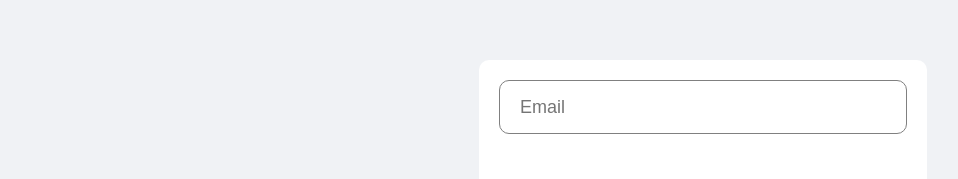
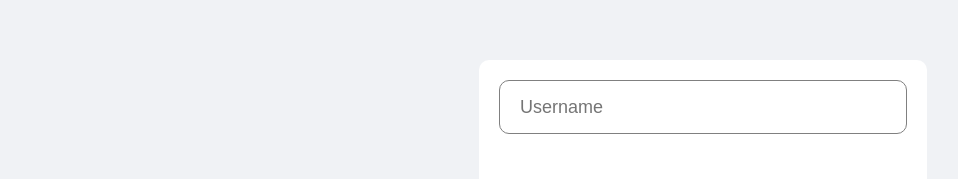
Before and after one commit to emre-sahinn/MultiplayerGameUsingMicroservices, a React (Create React App) app in the folder website/: page / in a window 1280 px wide. Shown: the part 170-349 px from the top of the page, without its empty margins (161-1119 px from the left). Built offline with nearby package versions, Linux system fonts and the light colour scheme.

Commit message:
login ve register sayfalarina fonksiyonlar eklendi

```diff
--- a/website/src/components/login/Login.js
+++ b/website/src/components/login/Login.js
@@ -8,16 +8,26 @@ import { ToastContainer, toast } from 'react-toastify';
 import 'react-toastify/dist/ReactToastify.css';
 
 export default function Login() {
-  const email= useRef();
+  const username= useRef();
   const password= useRef();
 
 
  // const { user,isFetching,error,dispatch}=useContext(AuthContext);
 
-  const handleClick= (e)=>{
+  const handleClick= async(e)=>{
     e.preventDefault(); //logine basınca sayfa yenilenmesin diye
+   console.log("xyz");
+   try{
+    const res = await axios.post("http://localhost:80/api/database/login",{ username:username.current.value,password:password.current.value});
+    console.log("res",res.data);
+    toast.success("başarılı");
+   }catch(err){
 
-    //loginCall({email:email.current.value,password:password.current.value},dispatch);
+     toast.error("lütfen bilgilerinizi kontrol edin");
+
+   }
+
+
 
   };
 
@@ -34,11 +44,10 @@ export default function Login() {
           < form className="loginBox" onSubmit={handleClick}>
 
             <input
-            placeholder="Email"
-            type="email"
+            placeholder="Username"
             className="loginInput"
             required
-            ref={email} />
+            ref={username} />
             <input
             placeholder="Password"
             type="password"
--- a/website/src/components/register/Register.js
+++ b/website/src/components/register/Register.js
@@ -7,14 +7,13 @@ import { ToastContainer, toast } from 'react-toastify';
 
 export default function Register() {
   const username = useRef();
-  const email = useRef();
   const password = useRef();
   const passwordAgain = useRef();
 
 
   const handleClick = async (e) => {
     e.preventDefault(); //logine basınca sayfa yenilenmesin diye
-    /*
+
     if (passwordAgain.current.value !== password.current.value) {
       passwordAgain.current.setCustomValidity("password dont match");
       toast.error("parolalar eşleşmiyor")
@@ -22,20 +21,19 @@ export default function Register() {
     } else {
       const user = {
         username: username.current.value,
-        email: email.current.value,
         password: password.current.value,
       };
       try {
-        const res = await axios.post("/auth/activateAccount/", user); //current chat varsa önemli
+        const res = await axios.post("http://localhost:80/api/database/register/", user); //current chat varsa önemli
         console.log("buraya girildi")
 
         toast.success("please check your email");
 
       } catch (err) {
         console.log(err);
-        toast.error("işlem başarısız")
+        toast.error("please check your email");
       }
-    }*/
+    }
   };
 
   return (
@@ -50,7 +48,6 @@ export default function Register() {
         <div className="registerRight">
           <form className="registerBox" onSubmit={handleClick}>
             <input placeholder="Username" required ref={username} className="registerInput" />
-            <input placeholder="Email" required type="email" ref={email} className="registerInput" />
             <input placeholder="Password" required minLength="6" type="password" ref={password} className="registerInput" />
             <input placeholder="Password Again" required type="password" ref={passwordAgain} className="registerInput" />
 
```
